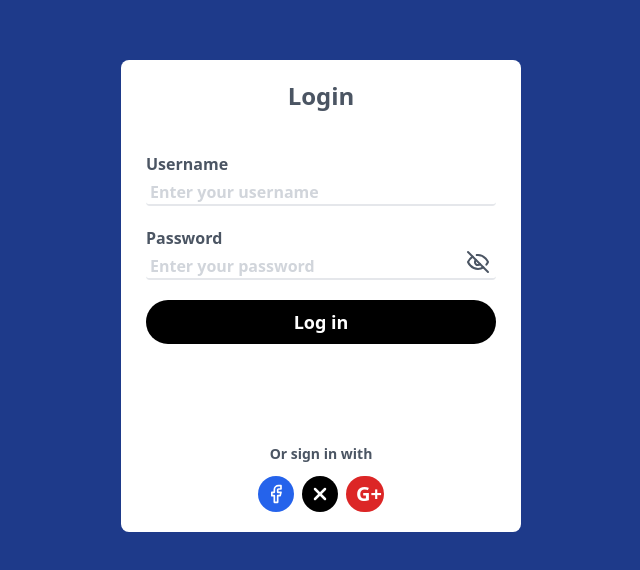
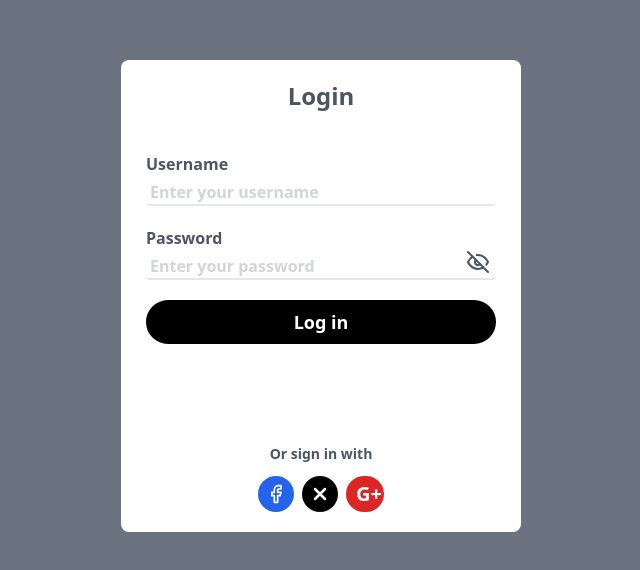
Before and after one commit to Akeemkabiru/invoice-tracker, a React (Vite) app: page / in a window 1280 px wide. Shown: the part 104-674 px from the top of the page, without its empty margins (319-959 px from the left). Built offline with nearby package versions, Linux system fonts and the light colour scheme.

Commit message:
change-form-bg

```diff
--- a/src/Components/Login.tsx
+++ b/src/Components/Login.tsx
@@ -4,7 +4,7 @@ import { useState } from "react";
 export default function Login() {
   const [showPassword, setShowPassword] = useState(false);
   return (
-    <div className=" bg-blue-900 h-[100vh] w-[100vw] text-gray-600 flex items-center justify-center">
+    <div className=" bg-gray-500 h-[100vh] w-[100vw] text-gray-600 flex items-center justify-center">
       <form className="bg-white flex flex-col gap-5 w-[300px] sm:w-[400px] items-center rounded-lg py-5">
         <h2 className="text-2xl font-bold text-center mb-5">Login</h2>
         <div>
```
